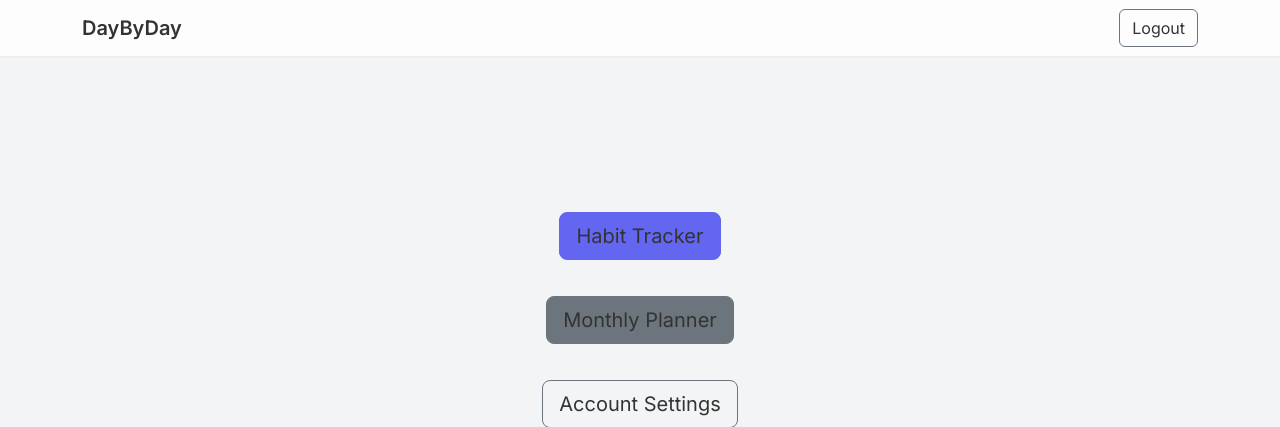
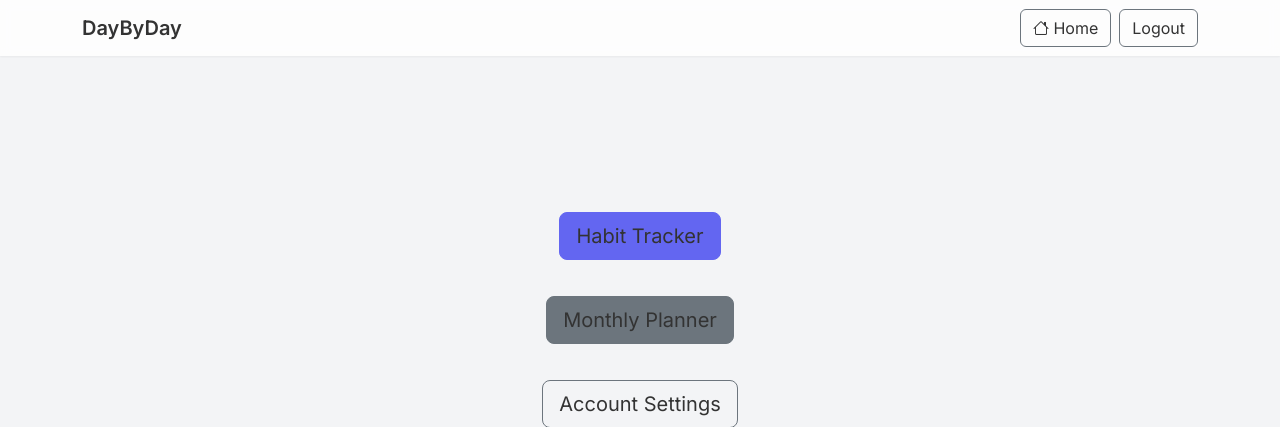
Before and after one commit to wnzid/DayByDay, a Flask app: page /dashboard in a window 1280 px wide. Shown: the top 427 px of the page. Run offline with Flask 3, Linux system fonts and the light colour scheme; the visitor is signed in with stand-in values (Sample User, id 1); some libraries are stand-ins or nearby versions.

Commit message:
Update navbar links and buttons

```diff
--- a/templates/base.html
+++ b/templates/base.html
@@ -29,7 +29,13 @@
         <a class="navbar-brand fw-bold" href="/">DayByDay</a>
         <div class="d-flex align-items-center">
           {% if session.get('user_id') %}
-            <a href="/habits" class="btn btn-outline-primary me-2">Manage Habits</a>
+            <a href="{{ url_for('dashboard') }}" class="btn btn-outline-secondary me-2"><i class="bi bi-house"></i> Home</a>
+            {% if request.endpoint != 'planner_view' %}
+              <a href="/habits" class="btn btn-outline-primary me-2">Manage Habits</a>
+            {% endif %}
+            {% if request.endpoint == 'planner_view' %}
+              <button class="btn btn-primary me-2" data-bs-toggle="modal" data-bs-target="#addTaskModal">Add Task</button>
+            {% endif %}
             <a href="/logout" class="btn btn-outline-secondary">Logout</a>
           {% else %}
             <a href="/login" class="btn btn-outline-primary me-2">Login</a>
--- a/templates/dashboard.html
+++ b/templates/dashboard.html
@@ -6,7 +6,8 @@
   <nav class="navbar navbar-expand-lg">
       <div class="container">
          <a class="navbar-brand" href="{{ url_for('dashboard') }}">DayByDay</a>
-        <div class="ms-auto">
+        <div class="ms-auto d-flex align-items-center">
+          <a href="{{ url_for('dashboard') }}" class="btn btn-outline-secondary me-2"><i class="bi bi-house"></i> Home</a>
           <a href="{{ url_for('logout') }}" class="btn btn-outline-secondary">Logout</a>
         </div>
       </div>
--- a/templates/index.html
+++ b/templates/index.html
@@ -6,7 +6,6 @@
   <h2 class="mb-0">{{ month_name }} {{ year }}</h2>
   <div>
     <a class="btn btn-outline-primary" href="{{ url_for('calendar_view', year=next_year, month=next_month) }}">Next</a>
-    <a class="btn btn-outline-secondary ms-2" href="{{ url_for('dashboard') }}"><i class="bi bi-house"></i> Home</a>
   </div>
 </div>
 
--- a/templates/planner.html
+++ b/templates/planner.html
@@ -5,8 +5,6 @@
   <h2 class="mb-0">{{ month_name }} {{ year }}</h2>
   <div>
     <a class="btn btn-outline-primary" href="{{ url_for('planner_view', year=next_year, month=next_month) }}">Next</a>
-    <a class="btn btn-outline-secondary ms-2" href="{{ url_for('dashboard') }}"><i class="bi bi-house"></i> Home</a>
-    <button class="btn btn-primary ms-2" data-bs-toggle="modal" data-bs-target="#addTaskModal">Add Task</button>
   </div>
 </div>
 
```
